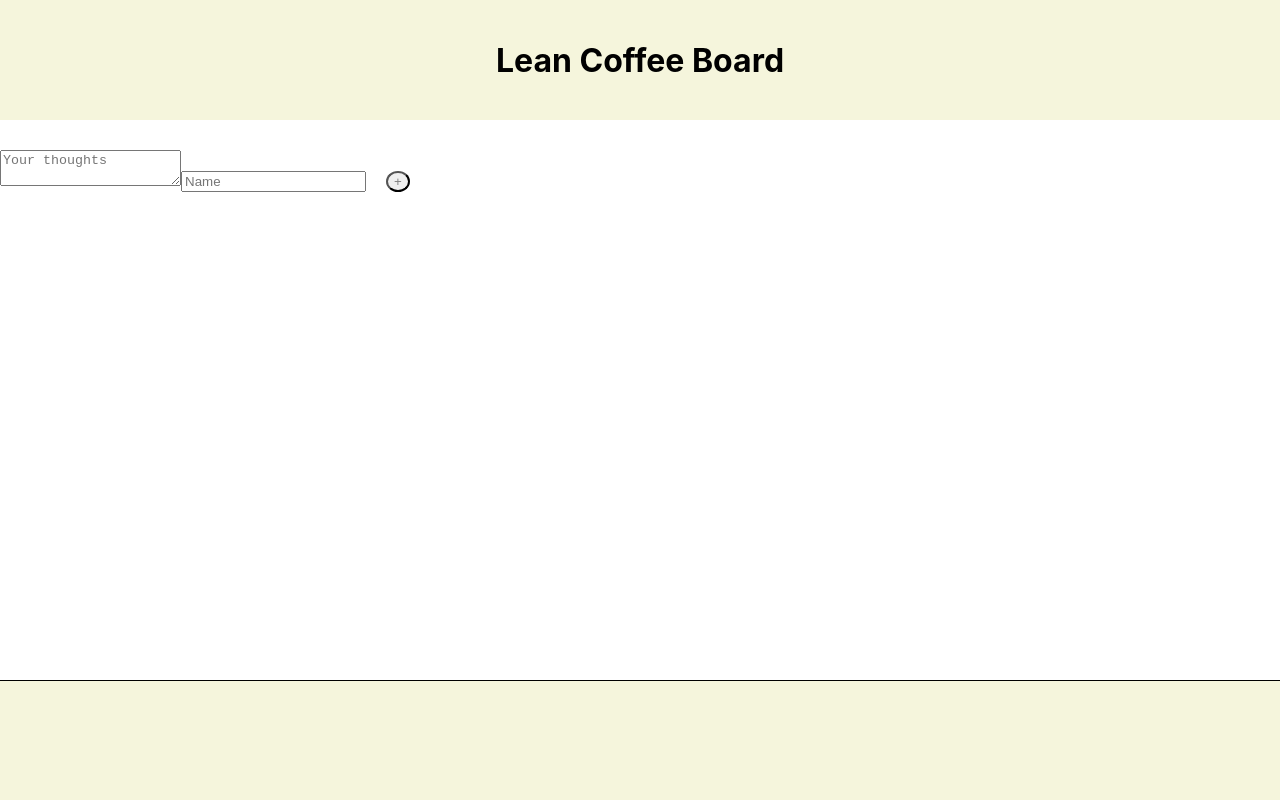
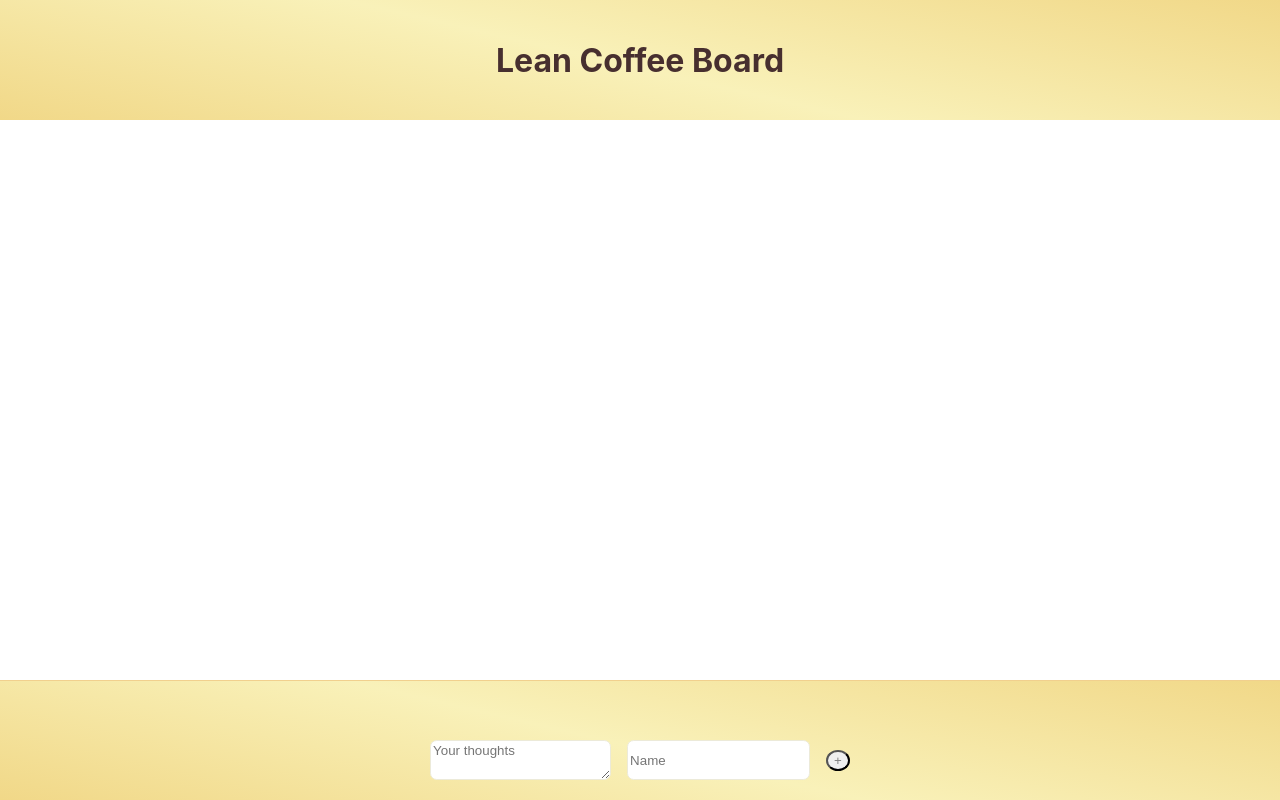
Before and after one commit to KirstenSchuhmann/lean-coffee-board, a Next.js app: page / in a window 1280 px wide. Built offline with nearby package versions, Linux system fonts and the light colour scheme.

Commit message:
added styling to header, footer & form

```diff
--- a/pages/index.js
+++ b/pages/index.js
@@ -2,14 +2,20 @@ import styled from "styled-components";
 import Header from "../src/components/Header/Header";
 import Footer from "../src/components/Footer/Footer";
 import Card from "../src/components/Card";
-import Form from "../src/components/Form";
+
 import { useState } from "react";
 
 export default function Home() {
   const [cards, setCards] = useState([]);
   console.log(cards);
+
   function handleAddCard(newCard) {
     setCards([newCard, ...cards]);
+  }
+
+  function handleDeleteCard(id) {
+    const DeleteCard = cards.filter((card) => card.id !== id);
+    setCards(DeleteCard);
   }
 
   return (
@@ -17,11 +23,19 @@ export default function Home() {
       <Header />
       <MainContent>
         {cards.map((card) => {
-          return <Card key={card.id} text={card.text} name={card.name} />;
+          return (
+            <Card
+              key={card.id}
+              id={card.id}
+              text={card.text}
+              name={card.name}
+              onDeleteCard={handleDeleteCard}
+            />
+          );
         })}
       </MainContent>
-      <Form onAddCard={handleAddCard} />
-      <Footer />
+
+      <Footer onAddCard={handleAddCard} />
     </>
   );
 }
--- a/src/components/Card.js
+++ b/src/components/Card.js
@@ -1,11 +1,11 @@
 import styled from "styled-components";
 
-export default function Card({ text, name }) {
+export default function Card({ text, name, id, onDeleteCard }) {
   return (
     <StyledCard>
       <h3> {text}</h3>
       <p> {name}</p>
-      <button>-</button>
+      <StyledButton onClick={() => onDeleteCard(id)}> - </StyledButton>
     </StyledCard>
   );
 }
@@ -20,3 +20,12 @@ const StyledCard = styled.section`
   color: #443a2b;
   margin: 20px;
 `;
+
+const StyledButton = styled.button`
+  border-radius: 50%;
+  position: absolute;
+  height: 25px;
+  width: 25px;
+  top: 15px;
+  right: 20px;
+`;
--- a/src/components/Footer/Footer.js
+++ b/src/components/Footer/Footer.js
@@ -1,10 +1,12 @@
 import styled from "styled-components";
+import Form from "../Form";
 
-export default function Footer() {
+export default function Footer({ onAddCard }) {
   return (
     <>
       <StyledFooter>
         <Divider className="divider" role="none" />
+        <Form onAddCard={onAddCard} />
       </StyledFooter>
     </>
   );
@@ -15,10 +17,15 @@ const StyledFooter = styled.footer`
   height: 120px;
   position: absolute;
   bottom: 0;
-  display: inline-block;
   text-align: center;
 
-  background-color: beige;
+  background: rgb(241, 216, 136);
+  background: linear-gradient(
+    13deg,
+    rgba(241, 216, 136, 1) 0%,
+    rgba(247, 237, 164, 0.7693452380952381) 48%,
+    rgba(241, 216, 136, 1) 100%
+  );
 `;
 
 const Divider = styled.hr`
@@ -29,4 +36,5 @@ const Divider = styled.hr`
   background: black;
   margin-bottom: 20px;
   display: flex;
+  background-color: #f1d08e;
 `;
--- a/src/components/Form.js
+++ b/src/components/Form.js
@@ -24,15 +24,15 @@ export default function Form({ onAddCard }) {
 
   return (
     <>
-      <form onSubmit={handleSubmit}>
-        <textarea
+      <StyledForm onSubmit={handleSubmit}>
+        <StyledTextarea
           name="text"
           placeholder="Your thoughts"
           required
           autoComplete="off"
         />
 
-        <input
+        <StyledInput
           name="name"
           type="text"
           placeholder="Name"
@@ -41,7 +41,7 @@ export default function Form({ onAddCard }) {
           autoComplete="off"
         />
         <StyledButton> + </StyledButton>
-      </form>
+      </StyledForm>
     </>
   );
 }
@@ -49,5 +49,35 @@ export default function Form({ onAddCard }) {
 const StyledButton = styled.button`
   border-radius: 50%;
   color: grey;
-  margin: 20px;
+  //margin: 20px;
 `;
+
+const StyledForm = styled.form`
+  display: flex;
+  position: fixed;
+  justify-content: center;
+  align-items: center;
+  bottom: 0px;
+  padding: 20px;
+  width: 100%;
+  gap: 1rem;
+`;
+
+const StyledTextarea = styled.textarea`
+  height: 2.5rem;
+  border-radius: 0.5em;
+  border: 0.5px solid #ecead9;
+  outline-color: #ffc097;
+  font-family: sans-serif;
+  caret-color: orange;
+`;
+
+const StyledInput = styled.input`
+  height: 2.5rem;
+  border-radius: 0.5em;
+  border: 0.5px solid #ecead9;
+  outline-color: #ffc097;
+  caret-color: orange;
+
+  // Styled
+`;
--- a/src/components/Header/Header.js
+++ b/src/components/Header/Header.js
@@ -24,6 +24,13 @@ const StyledHeader = styled.header`
   display: flex;
   justify-content: center;
   align-items: center;
-  background-color: beige;
   margin-bottom: 30px;
+  color: #472f2f;
+  background: rgb(241, 216, 136);
+  background: linear-gradient(
+    13deg,
+    rgba(241, 216, 136, 1) 0%,
+    rgba(247, 237, 164, 0.7693452380952381) 48%,
+    rgba(241, 216, 136, 1) 100%
+  );
 `;
```
